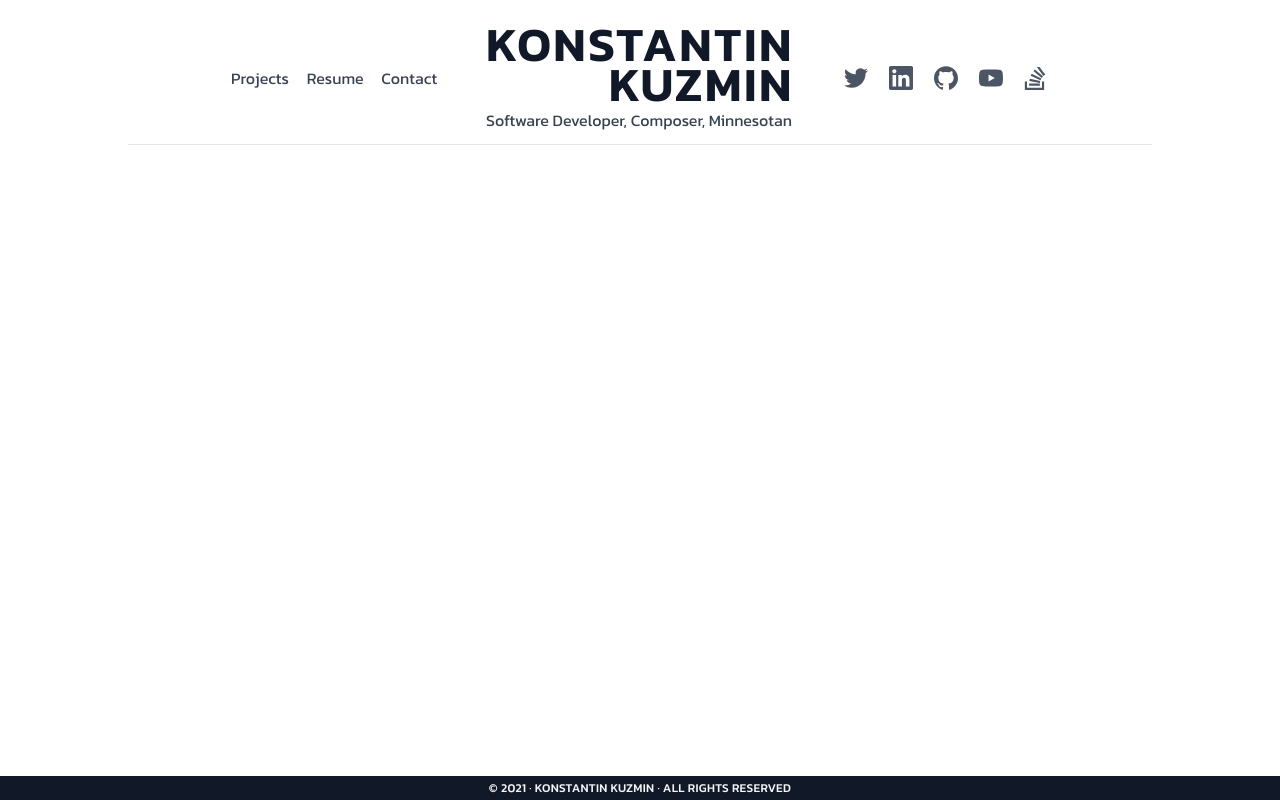
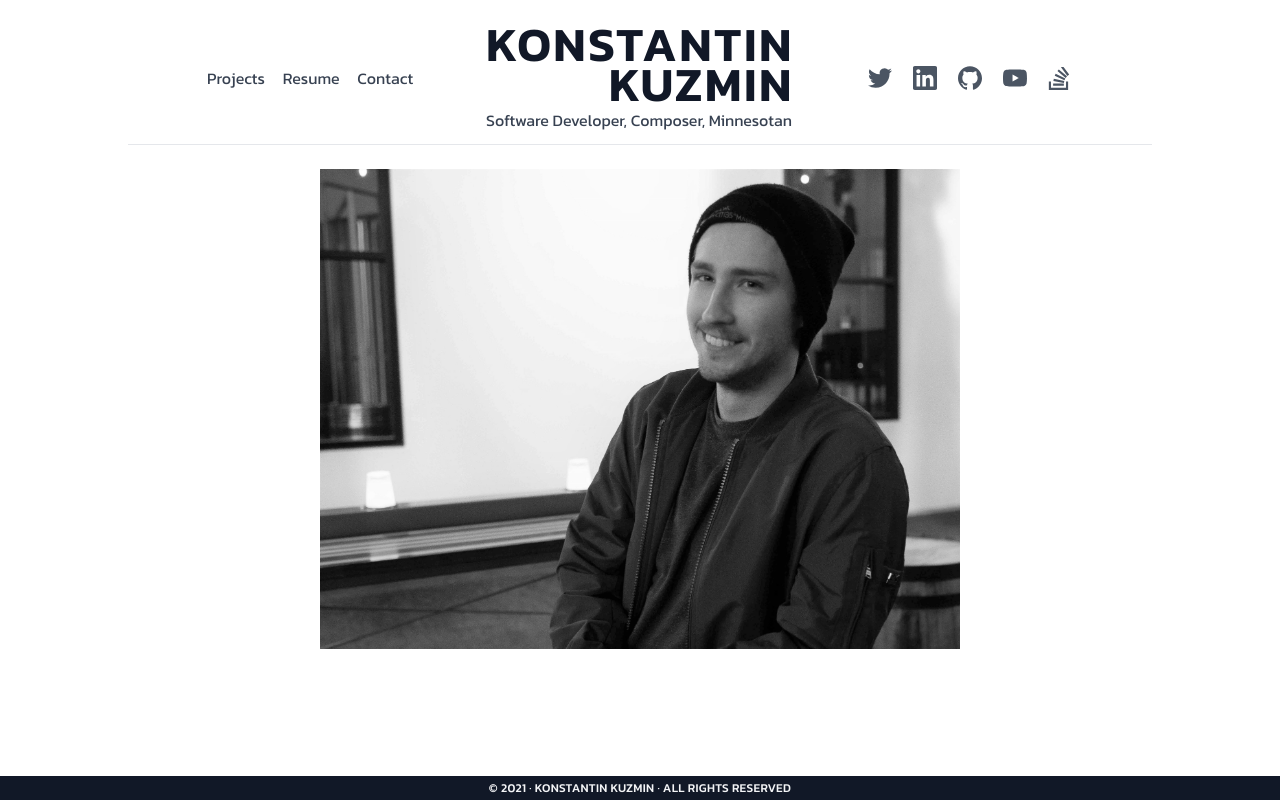
Before and after one commit to Kuzmink13/konstantin-kuzmin-dot-com-old, a React (Create React App) app: page / in a window 1280 px wide. Built offline with nearby package versions, Linux system fonts and the light colour scheme.

Commit message:
Added semantic html elements, picture, link to home

```diff
--- a/src/components/App.jsx
+++ b/src/components/App.jsx
@@ -16,12 +16,14 @@ export default function App() {
   return (
     <BrowserRouter>
       <Header />
+      <div className="flex flex-col flex-grow">
         <Switch>
           <Route path="/" exact component={Home} />
           <Route path="/projects" component={Projects} />
           <Route path="/resume" component={Resume} />
           <Route path="/contact" component={Contact} />
         </Switch>
+      </div>
       <Footer />
     </BrowserRouter>
   );
--- a/src/components/Footer.jsx
+++ b/src/components/Footer.jsx
@@ -6,10 +6,10 @@ import React from 'react';
 
 export default function Footer() {
   return (
-    <div className="bg-gray-900 w-full py-1">
+    <footer className="bg-gray-900 w-full py-1">
       <p className="text-gray-100 text-center font-kanit tracking-wide text-xs font-medium">
         &copy; 2021 &middot; KONSTANTIN KUZMIN &middot; ALL RIGHTS RESERVED
       </p>
-    </div>
+    </footer>
   );
 }
--- a/src/components/Header.jsx
+++ b/src/components/Header.jsx
@@ -23,7 +23,7 @@ const social = [
 
 export default function Header() {
   return (
-    <div className="flex flex-col py-3 my-3 justify-items-center px-6 sm:px-8 md:px-4 w-full max-w-screen-lg mx-auto border-b">
+    <header className="flex flex-col py-3 my-3 justify-items-center px-6 sm:px-8 md:px-4 w-full max-w-screen-lg mx-auto border-b">
       <div className="flex flex-row justify-between md:justify-center">
         <div className="flex flex-col justify-center md:hidden">
           <button className="icon-button">
@@ -48,13 +48,15 @@ export default function Header() {
           </ul>
         </div>
 
-        <hgroup className="mx-6 lg:mx-10">
+        <Link to="/">
+          <hgroup className="mx-6 lg:mx-16">
             <h1 className="text-right">KONSTANTIN</h1>
             <h1 className="text-right">KUZMIN</h1>
             <h4 className="hidden sm:block mt-1">
               Software Developer, Composer, Minnesotan
             </h4>
           </hgroup>
+        </Link>
 
         <div className="hidden md:flex flex-col-reverse justify-center w-56">
           <ul className="flex flex-row justify-around">
@@ -83,6 +85,6 @@ export default function Header() {
       <h4 className="block sm:hidden mt-1 mx-auto text-sm">
         Software Developer, Composer, Minnesotan
       </h4>
-    </div>
+    </header>
   );
 }
--- a/src/components/Home.jsx
+++ b/src/components/Home.jsx
@@ -5,5 +5,11 @@
 import React from 'react';
 
 export default function Home() {
-  return <div></div>;
+  return (
+    <img
+      className="w-full max-w-screen-sm mx-auto my-3"
+      alt="Konstantin Smiling"
+      src="./pryes_grayscale.jpg"
+    ></img>
+  );
 }
```
Also changed, not shown: public/pryes_grayscale.jpg (added). Lines whose indentation alone changed are shown as unchanged.
